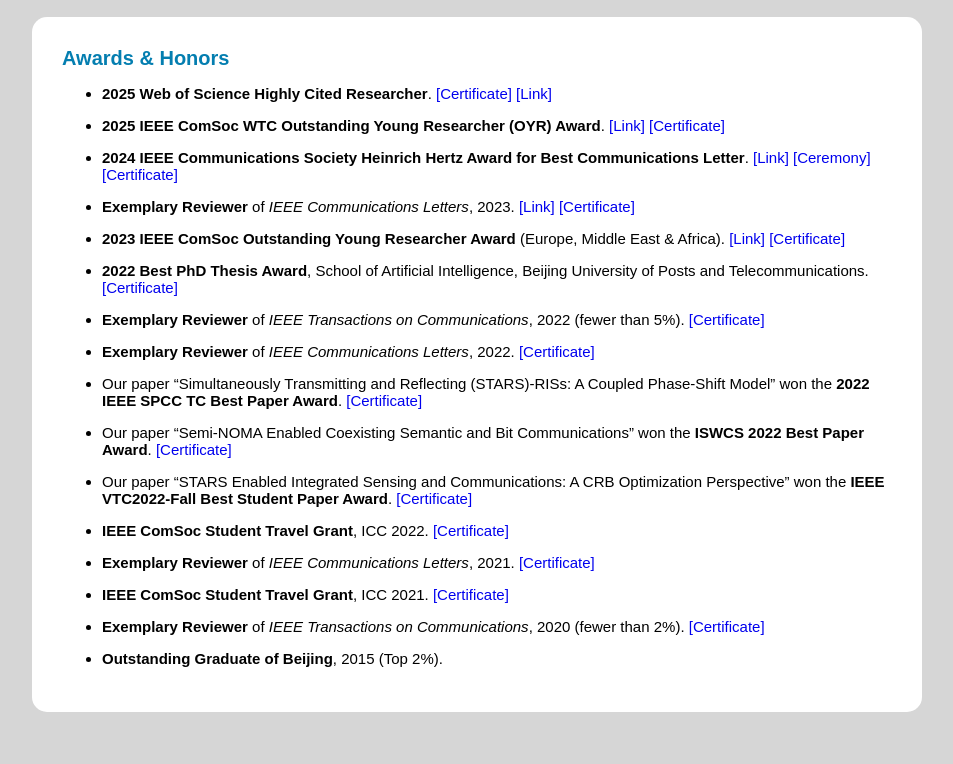
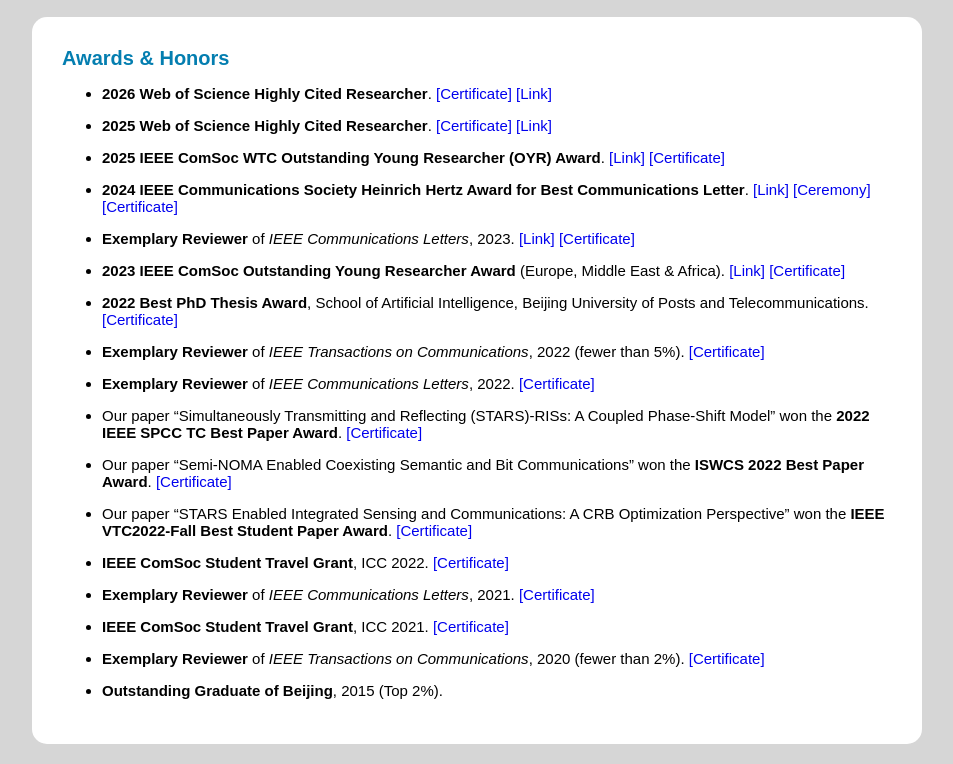
Before and after one commit to xidongmu/xidongmu.github.io, a plain HTML site: page awards.html in a window 1280 px wide. Shown: the part 106-870 px from the top of the page, without its empty margins (163-1116 px from the left). Before the commit the page ends 838 px from the top, so only its background shows below. Drawn offline with Linux system fonts and the light colour scheme.

Commit message:
Update awards.html

```diff
--- a/awards.html
+++ b/awards.html
@@ -29,6 +29,10 @@
   <div class="block block-border">
     <h2 style="color:#047eb0;">Awards & Honors</h2>
     <ul>
+      <li class="paper">
+        <strong>2026 Web of Science Highly Cited Researcher</strong>.
+        <a href="./img/ESI_2026.pdf">[Certificate]</a> <a href="https://clarivate.com/highly-cited-researchers/">[Link]</a>
+      </li>
       <li class="paper">
         <strong>2025 Web of Science Highly Cited Researcher</strong>.
         <a href="./img/HCR_xidong.pdf">[Certificate]</a> <a href="https://clarivate.com/highly-cited-researchers/">[Link]</a>
```
